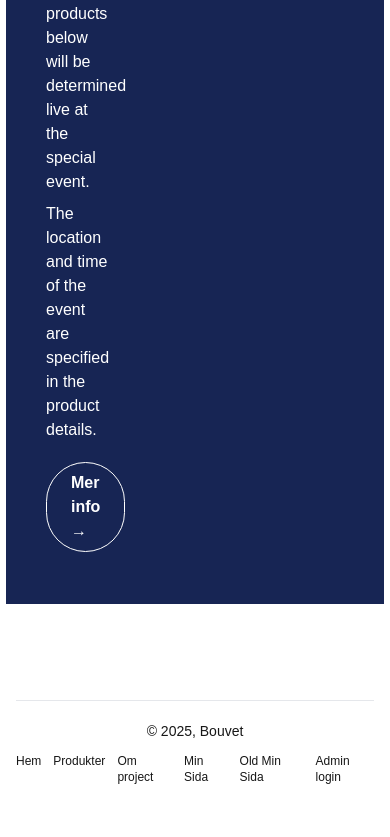
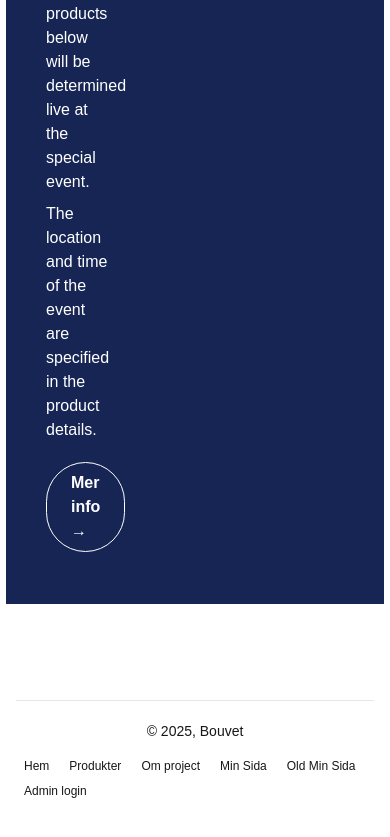
Before and after one commit to ozayo/auktion, a Next.js app in the folder frontend/: page / in a window 390 px wide. Shown: the part 948-1785 px from the top of the page. Built offline with nearby package versions, Linux system fonts and the light colour scheme; no server answers.

Commit message:
footer responsive done

```diff
--- a/frontend/components/Footer.tsx
+++ b/frontend/components/Footer.tsx
@@ -9,13 +9,13 @@ const Footer: React.FC = () => {
     <div className='pt-5 pb-12 mt-20 border-t border-gray-200'>
       <div className='flex flex-col gap-3 items-center'>
         <p className='font-light text-sm'>© 2025, Bouvet</p>
-        <div className='flex flex-row gap-3'>
-          <Link className='font-light text-xs hover:text-blue-700' href="/">Hem</Link>
-          <Link className='font-light text-xs hover:text-blue-700' href="/produkter">Produkter</Link>
-          <Link className='font-light text-xs hover:text-blue-700' href="/om-project">Om project</Link>
-          <Link className='font-light text-xs hover:text-blue-700' href="/my-page">Min Sida</Link>
-          <Link className='font-light text-xs hover:text-blue-700' href="/my_page">Old Min Sida</Link>
-          <Link className='font-light text-xs hover:text-blue-700' href="/login">Admin login</Link>
+        <div className='items-center'>
+          <Link className='font-light text-xs hover:text-blue-700 mr-1 py-1 px-2 inline-block' href="/">Hem</Link>
+          <Link className='font-light text-xs hover:text-blue-700 mr-1 py-1 px-2 inline-block' href="/produkter">Produkter</Link>
+          <Link className='font-light text-xs hover:text-blue-700 mr-1 py-1 px-2 inline-block ' href="/om-project">Om project</Link>
+          <Link className='font-light text-xs hover:text-blue-700 mr-1 py-1 px-2 inline-block ' href="/my-page">Min Sida</Link>
+          <Link className='font-light text-xs hover:text-blue-700 mr-1 py-1 px-2 inline-block ' href="/my_page">Old Min Sida</Link>
+          <Link className='font-light text-xs hover:text-blue-700 mr-1 py-1 px-2 inline-block ' href="/login">Admin login</Link>
         </div>
       </div>
     </div>
```
